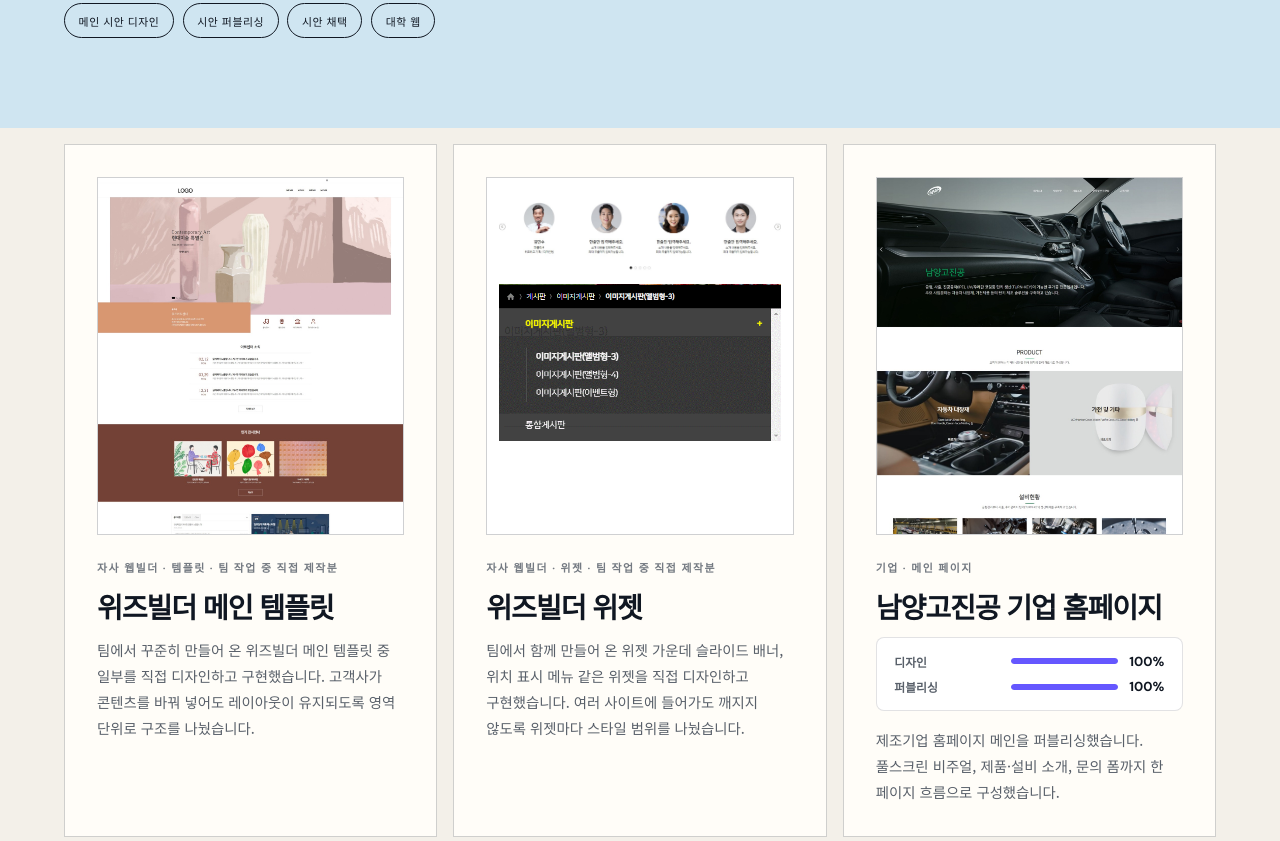
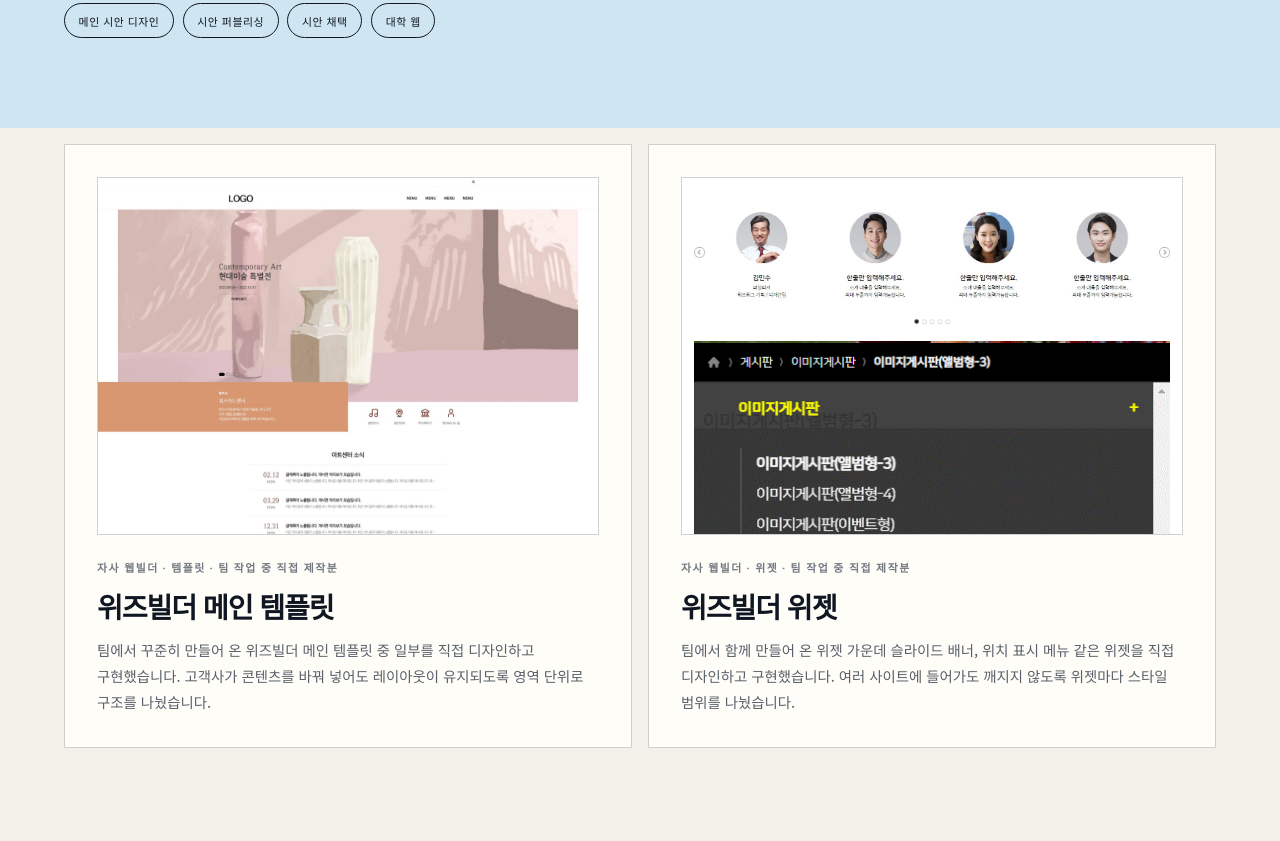
Before and after one commit to riah1992/portfolio, a plain HTML site: page index.html in a window 1280 px wide. Shown: the part 8341-9182 px from the top of the page. Drawn offline with Linux system fonts and the light colour scheme.

Commit message:
남양고진공 카드 삭제
Co-Authored-By: Claude Opus 5.5 <noreply@anthropic.com>

```diff
--- a/index.html
+++ b/index.html
@@ -268,18 +268,6 @@
           <p class="project-number">자사 웹빌더 · 위젯 · 팀 작업 중 직접 제작분</p>
           <h3>위즈빌더 위젯</h3>
           <p>팀에서 함께 만들어 온 위젯 가운데 슬라이드 배너, 위치 표시 메뉴 같은 위젯을 직접 디자인하고 구현했습니다. 여러 사이트에 들어가도 깨지지 않도록 위젯마다 스타일 범위를 나눴습니다.</p>
-        </article>
-        <article class="gallery-card reveal">
-          <figure class="scroll-shot">
-            <div class="shot"><img src="assets/pub/namyang.jpg" alt="남양고진공 기업 홈페이지 메인 화면" loading="lazy" /></div>
-          </figure>
-          <p class="project-number">기업 · 메인 페이지</p>
-          <h3>남양고진공 기업 홈페이지</h3>
-          <dl class="contribution" aria-label="남양고진공 기여도">
-              <div><dt>디자인</dt><dd><span class="bar" style="--v:100%"></span>100%</dd></div>
-              <div><dt>퍼블리싱</dt><dd><span class="bar" style="--v:100%"></span>100%</dd></div>
-          </dl>
-          <p>제조기업 홈페이지 메인을 퍼블리싱했습니다. 풀스크린 비주얼, 제품·설비 소개, 문의 폼까지 한 페이지 흐름으로 구성했습니다.</p>
         </article>
       </div>
 
--- a/styles.css
+++ b/styles.css
@@ -524,3 +524,4 @@ figcaption { font-family: var(--kr); font-size: .73rem; line-height: 1.5; }
 .contribution .bar::before, .contribution.on-light .bar::before { content: ""; position: absolute; inset: 0 auto 0 0; width: var(--v); background: var(--violet); border-radius: 999px; }
 .gallery-card .contribution, .eims-showcase .contribution { display: block; margin: 0 0 1rem; box-shadow: none; }
 .eims-showcase .contribution { display: inline-block; margin: 0 0 1.25rem; box-shadow: 0 .5rem 1.5rem rgba(16,23,34,.12); }
+.pub-gallery { grid-template-columns: repeat(2, 1fr); } @media (max-width: 820px) { .pub-gallery { grid-template-columns: 1fr; } }
```
Also changed, not shown: assets/pub/namyang.jpg (deleted).
